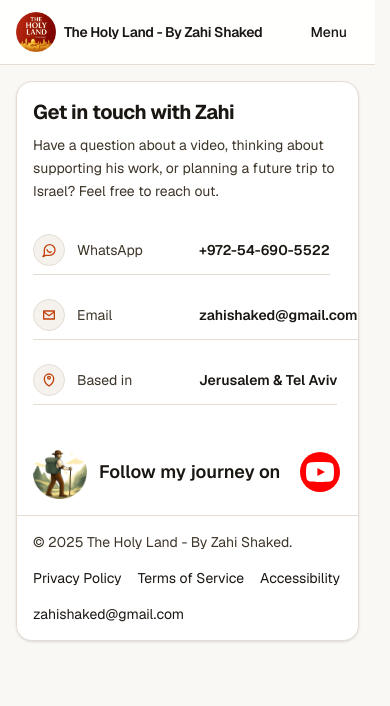
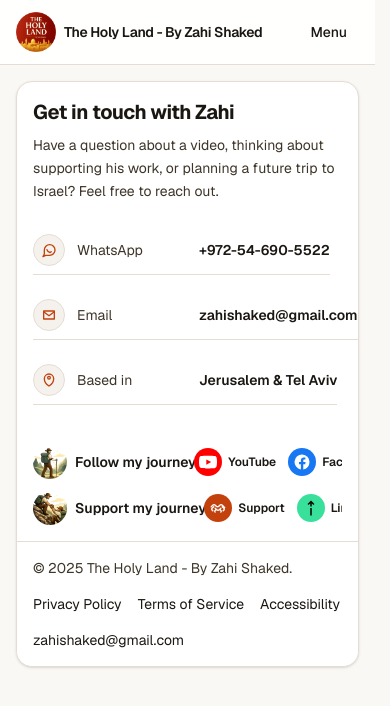
Before and after one commit to Ponzee/zahi-tours, a Next.js app: page /contact in a window 390 px wide. Shown: the top 706 px of the page. Built offline with nearby package versions, Linux system fonts and the light colour scheme; no server answers.

Commit message:
ui(follow): responsive clamp sizing to avoid horizontal scroll

```diff
--- a/components/FollowSupportBlock.tsx
+++ b/components/FollowSupportBlock.tsx
@@ -6,113 +6,125 @@ export default function FollowSupportBlock() {
   return (
     <div className="bg-white">
       <div className="px-4 md:px-6 lg:px-8 py-4">
-        <div className="flex items-center justify-start gap-12 overflow-x-auto">
+        <div className="flex flex-wrap items-center justify-start gap-x-[clamp(24px,4vw,48px)] gap-y-3 overflow-x-hidden">
           {/* Follow */}
-          <div className="shrink-0 flex items-center justify-start gap-5 whitespace-nowrap">
-            <p className="shrink-0 font-semibold text-[#1a1612] inline-flex items-center gap-3 whitespace-nowrap text-lg md:text-xl">
+          <div className="flex items-center justify-start gap-[clamp(12px,2vw,20px)]">
+            <p className="font-semibold text-[#1a1612] inline-flex items-center gap-[clamp(8px,1.2vw,12px)] whitespace-nowrap text-[clamp(14px,1.6vw,20px)]">
               <img
                 src="/icons/follow_journey.webp"
                 alt=""
                 width={54}
                 height={54}
-                className="h-[54px] w-[54px] object-contain"
+                className="h-[clamp(34px,4vw,54px)] w-[clamp(34px,4vw,54px)] object-contain"
                 aria-hidden="true"
               />
               Follow my journey on
             </p>
 
-            <div className="shrink-0 flex items-center justify-start gap-4">
+            <div className="flex items-center justify-start gap-[clamp(12px,2vw,16px)]">
               <a
                 href="https://www.youtube.com/@zahishaked"
                 target="_blank"
                 rel="noopener noreferrer"
-                className="inline-flex items-center gap-2 transition-colors duration-150 whitespace-nowrap hover:opacity-80"
+                className="inline-flex items-center gap-[clamp(6px,1vw,8px)] transition-colors duration-150 whitespace-nowrap hover:opacity-80"
                 aria-label="YouTube"
                 title="YouTube"
               >
                 <span
-                  className="inline-flex h-10 w-10 items-center justify-center rounded-full bg-[#FF0000]"
+                  className="inline-flex h-[clamp(28px,3vw,40px)] w-[clamp(28px,3vw,40px)] items-center justify-center rounded-full bg-[#FF0000]"
                   aria-hidden="true"
                 >
-                  <svg viewBox="0 0 24 24" className="h-7 w-7 text-white" fill="currentColor">
+                  <svg
+                    viewBox="0 0 24 24"
+                    className="h-[clamp(18px,2.1vw,28px)] w-[clamp(18px,2.1vw,28px)] text-white"
+                    fill="currentColor"
+                  >
                     <path d="M23.498 6.186a2.999 2.999 0 0 0-2.113-2.12C19.505 3.5 12 3.5 12 3.5s-7.505 0-9.385.566a3 3 0 0 0-2.113 2.12A31.11 31.11 0 0 0 0 12a31.11 31.11 0 0 0 .502 5.814 2.999 2.999 0 0 0 2.113 2.12C4.495 20.5 12 20.5 12 20.5s7.505 0 9.385-.566a3 3 0 0 0 2.113-2.12A31.11 31.11 0 0 0 24 12a31.11 31.11 0 0 0-.502-5.814zM9.75 15.5v-7l6.5 3.5-6.5 3.5z" />
                   </svg>
                 </span>
-                <span className="text-sm md:text-base font-semibold text-[#1a1612]">YouTube</span>
+                <span className="font-semibold text-[#1a1612] text-[clamp(12px,1.2vw,16px)]">YouTube</span>
               </a>
 
               <a
                 href="https://www.facebook.com/zahishakedisraelitourguide"
                 target="_blank"
                 rel="noopener noreferrer"
-                className="inline-flex items-center gap-2 transition-colors duration-150 whitespace-nowrap hover:opacity-80"
+                className="inline-flex items-center gap-[clamp(6px,1vw,8px)] transition-colors duration-150 whitespace-nowrap hover:opacity-80"
                 aria-label="Facebook"
                 title="Facebook"
               >
                 <span
-                  className="inline-flex h-10 w-10 items-center justify-center rounded-full bg-[#1877F2]"
+                  className="inline-flex h-[clamp(28px,3vw,40px)] w-[clamp(28px,3vw,40px)] items-center justify-center rounded-full bg-[#1877F2]"
                   aria-hidden="true"
                 >
-                  <svg viewBox="0 0 24 24" className="h-7 w-7 text-white" fill="currentColor">
+                  <svg
+                    viewBox="0 0 24 24"
+                    className="h-[clamp(18px,2.1vw,28px)] w-[clamp(18px,2.1vw,28px)] text-white"
+                    fill="currentColor"
+                  >
                     <path d="M22 12a10 10 0 1 0-11.5 9.9v-7H8v-2.9h2.5V9.8c0-2.5 1.5-3.9 3.8-3.9 1.1 0 2.2.2 2.2.2v2.4h-1.2c-1.2 0-1.6.7-1.6 1.5v1.9H16.8L16.3 15h-2.6v7A10 10 0 0 0 22 12z" />
                   </svg>
                 </span>
-                <span className="text-sm md:text-base font-semibold text-[#1a1612]">Facebook</span>
+                <span className="font-semibold text-[#1a1612] text-[clamp(12px,1.2vw,16px)]">Facebook</span>
               </a>
 
               <a
                 href="https://www.instagram.com/zahi_shaked_israeli_tour_guide"
                 target="_blank"
                 rel="noopener noreferrer"
-                className="inline-flex items-center gap-2 transition-colors duration-150 whitespace-nowrap hover:opacity-80"
+                className="inline-flex items-center gap-[clamp(6px,1vw,8px)] transition-colors duration-150 whitespace-nowrap hover:opacity-80"
                 aria-label="Instagram"
                 title="Instagram"
               >
                 <span
-                  className="inline-flex h-10 w-10 items-center justify-center rounded-full"
+                  className="inline-flex h-[clamp(28px,3vw,40px)] w-[clamp(28px,3vw,40px)] items-center justify-center rounded-full"
                   style={{
                     background:
                       "radial-gradient(circle at 30% 107%, #fdf497 0%, #fdf497 5%, #fd5949 45%, #d6249f 60%, #285AEB 90%)",
                   }}
                   aria-hidden="true"
                 >
-                  <svg viewBox="0 0 24 24" className="h-7 w-7 text-white" fill="currentColor">
+                  <svg
+                    viewBox="0 0 24 24"
+                    className="h-[clamp(18px,2.1vw,28px)] w-[clamp(18px,2.1vw,28px)] text-white"
+                    fill="currentColor"
+                  >
                     <path d="M7 2h10a5 5 0 0 1 5 5v10a5 5 0 0 1-5 5H7a5 5 0 0 1-5-5V7a5 5 0 0 1 5-5zm5 6.2A3.8 3.8 0 1 0 15.8 12 3.8 3.8 0 0 0 12 8.2zm6.1-.7a1.1 1.1 0 1 0-1.1-1.1 1.1 1.1 0 0 0 1.1 1.1zM12 10a2 2 0 1 1-2 2 2 2 0 0 1 2-2z" />
                   </svg>
                 </span>
-                <span className="text-sm md:text-base font-semibold text-[#1a1612]">Instagram</span>
+                <span className="font-semibold text-[#1a1612] text-[clamp(12px,1.2vw,16px)]">Instagram</span>
               </a>
             </div>
           </div>
 
           {/* Support */}
-          <div className="shrink-0 flex items-center justify-start gap-5 whitespace-nowrap">
-            <p className="shrink-0 font-semibold text-[#1a1612] inline-flex items-center gap-3 whitespace-nowrap text-lg md:text-xl">
+          <div className="flex items-center justify-start gap-[clamp(12px,2vw,20px)]">
+            <p className="font-semibold text-[#1a1612] inline-flex items-center gap-[clamp(8px,1.2vw,12px)] whitespace-nowrap text-[clamp(14px,1.6vw,20px)]">
               <img
                 src="/icons/support_journey.webp"
                 alt=""
                 width={54}
                 height={54}
-                className="h-[54px] w-[54px] object-contain"
+                className="h-[clamp(34px,4vw,54px)] w-[clamp(34px,4vw,54px)] object-contain"
                 aria-hidden="true"
               />
               Support my journey on
             </p>
 
-            <div className="shrink-0 flex items-center justify-start gap-4">
+            <div className="flex items-center justify-start gap-[clamp(12px,2vw,16px)]">
               <Link
                 href="/support"
-                className="inline-flex items-center gap-2 transition-colors duration-150 whitespace-nowrap hover:opacity-80"
+                className="inline-flex items-center gap-[clamp(6px,1vw,8px)] transition-colors duration-150 whitespace-nowrap hover:opacity-80"
                 aria-label="Support my journey"
                 title="Support my journey"
               >
                 <span
-                  className="inline-flex h-10 w-10 items-center justify-center rounded-full bg-[#c2410c]"
+                  className="inline-flex h-[clamp(28px,3vw,40px)] w-[clamp(28px,3vw,40px)] items-center justify-center rounded-full bg-[#c2410c]"
                   aria-hidden="true"
                 >
                   <svg
                     viewBox="0 0 24 24"
-                    className="h-7 w-7 text-white"
+                    className="h-[clamp(18px,2.1vw,28px)] w-[clamp(18px,2.1vw,28px)] text-white"
                     fill="none"
                     stroke="currentColor"
                     strokeWidth="1.8"
@@ -127,26 +139,30 @@ export default function FollowSupportBlock() {
                     <path d="M14.8 14.2l1 1a1.6 1.6 0 0 1 0 2.3" />
                   </svg>
                 </span>
-                <span className="text-sm md:text-base font-semibold text-[#1a1612]">Support</span>
+                <span className="font-semibold text-[#1a1612] text-[clamp(12px,1.2vw,16px)]">Support</span>
               </Link>
 
               <a
                 href="https://linktr.ee/zahishakedtourguide"
                 target="_blank"
                 rel="noopener noreferrer"
-                className="inline-flex items-center gap-2 transition-colors duration-150 whitespace-nowrap hover:opacity-80"
+                className="inline-flex items-center gap-[clamp(6px,1vw,8px)] transition-colors duration-150 whitespace-nowrap hover:opacity-80"
                 aria-label="Linktree"
                 title="Linktree"
               >
                 <span
-                  className="inline-flex h-10 w-10 items-center justify-center rounded-full bg-[#39E09B]"
+                  className="inline-flex h-[clamp(28px,3vw,40px)] w-[clamp(28px,3vw,40px)] items-center justify-center rounded-full bg-[#39E09B]"
                   aria-hidden="true"
                 >
-                  <svg viewBox="0 0 24 24" className="h-7 w-7 text-black" fill="currentColor">
+                  <svg
+                    viewBox="0 0 24 24"
+                    className="h-[clamp(18px,2.1vw,28px)] w-[clamp(18px,2.1vw,28px)] text-black"
+                    fill="currentColor"
+                  >
                     <path d="M12 2l4.6 4.6-1.4 1.4L13 5.8V10h-2V5.8L8.8 8 7.4 6.6 12 2zm-1 10h2v10h-2V12z" />
                   </svg>
                 </span>
-                <span className="text-sm md:text-base font-semibold text-[#1a1612]">Linktree</span>
+                <span className="font-semibold text-[#1a1612] text-[clamp(12px,1.2vw,16px)]">Linktree</span>
               </a>
             </div>
           </div>
```
